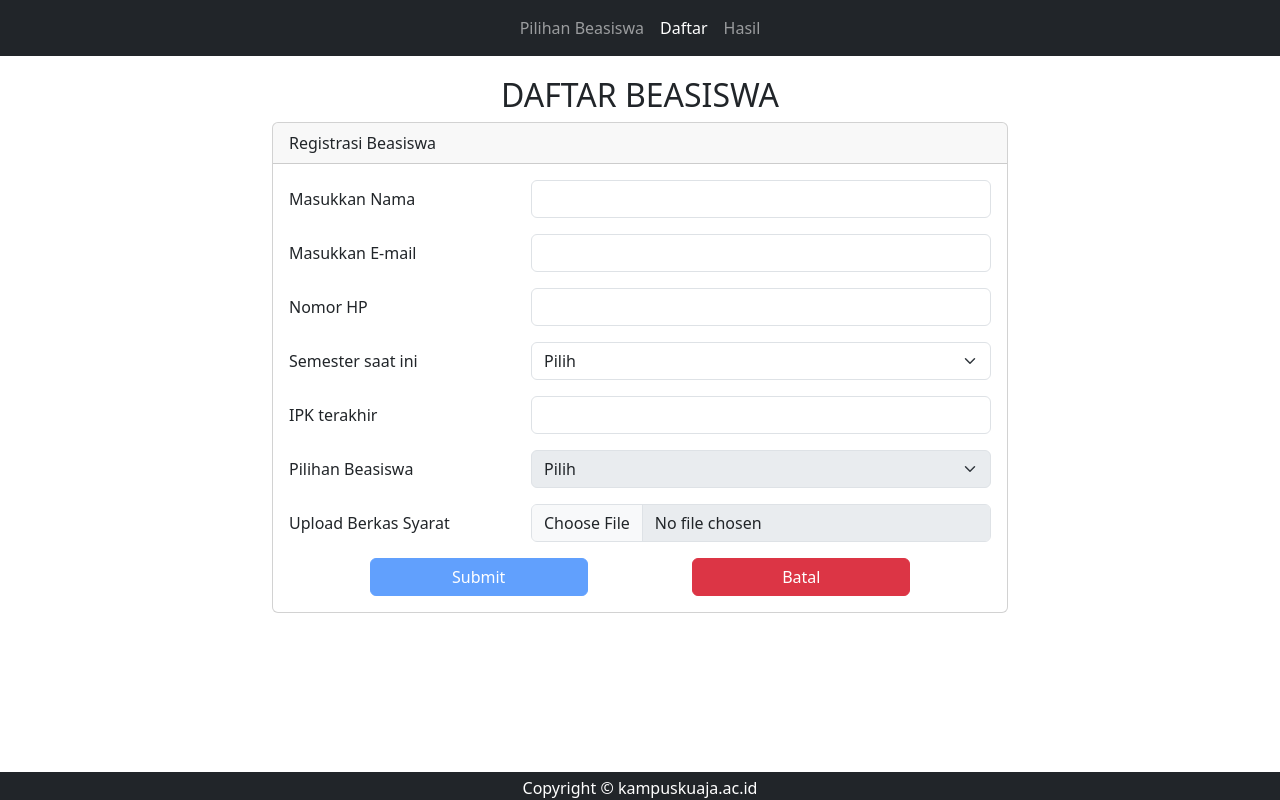
After one commit to 2ntng/jwp, a PHP site: page /page/latihan_ujikom/daftar.php in a window 1280 px wide. The commit adds this page. Run offline with PHP 8.4, Linux system fonts and the light colour scheme; data comes from the database, SQL or seed files in the repository; both versions use the stored data as it was after the commit.

Commit message:
Penambahan halaman latihan-ujikom

```diff
--- a/public/page/day1/index.php
+++ b/public/page/day1/index.php
@@ -8,6 +8,11 @@
 <body>
   <form action="./hasil.php" method="POST">
     <input type="number" name="a1">
+    <select name="cara" id="cara">
+      <option value="1">Cara 1</option>
+      <option value="2">Cara 2</option>
+      <option value="3">Cara 3</option>
+    </select>
     <button type="submit">Submit</button>
   </form>
 </body>
--- /dev/null
+++ b/public/page/latihan_ujikom/ajax/get_ipk.php
@@ -0,0 +1,5 @@
+<?php
+require '../config/database.php';
+require '../function/database.php';
+
+echo GetIpk($conn, $_GET['email'], $_GET['semester']);
--- /dev/null
+++ b/public/page/latihan_ujikom/ajax/get_npm.php
@@ -0,0 +1,5 @@
+<?php
+require '../config/database.php';
+require '../function/database.php';
+
+echo GetNpm($conn, $_GET['email']);
--- /dev/null
+++ b/public/page/latihan_ujikom/config/database.php
@@ -0,0 +1,16 @@
+<?php
+  $servername = "localhost";
+  $username = "root";
+  $password = "";
+  $dbname = "kampuskuaja";
+
+  // Create connection
+  $conn = mysqli_connect($servername, $username, $password, $dbname);
+
+  // Check connection
+  if (!$conn) {
+    // header("Location: error.html");
+    die("Connection failed: " . mysqli_connect_error());
+  }
+  // echo "Connected successfully";
+?>
--- /dev/null
+++ b/public/page/latihan_ujikom/daftar.php
@@ -0,0 +1,107 @@
+<?php require 'layout/header.php'; ?>
+<?php require 'layout/navbar.php'; ?>
+<?php require 'config/database.php'; ?>
+<?php require 'function/database.php'; ?>
+
+
+<?php
+$beasiswas = GetDataBeasiswa($conn);
+$semesters = [1,2,3,4,5,6,7,8];
+?>
+
+<body>
+  <div class="my-1"><br></div>
+  <div class="container-md my-5">
+    <div class="row justify-content-center">
+      <div class="col-md-8 text-center">
+        <h2>DAFTAR BEASISWA</h2>
+      </div>
+    </div>
+    <div class="row justify-content-center">
+      <div class="col-md-8">
+        <div class="card">
+          <div class="card-header">
+            Registrasi Beasiswa
+          </div>
+          <div class="card-body">
+            <form method="POST" action="./hasil.php">
+
+              <input type="text" id="npm" name="npm" hidden>
+
+              <div class="row mb-3">
+                <label for="nama" class="col-sm-4 col-form-label">Masukkan Nama</label>
+                <div class="col-sm-8">
+                  <input type="text" class="form-control" id="nama" name="nama">
+                </div>
+              </div>
+
+              <div class="row mb-3">
+                <label for="email" class="col-sm-4 col-form-label">Masukkan E-mail</label>
+                <div class="col-sm-8">
+                  <input type="email" class="form-control" id="email" name="email" onchange="UpdateNpm()">
+                </div>
+              </div>
+
+              <div class="row mb-3">
+                <label for="no_hp" class="col-sm-4 col-form-label">Nomor HP</label>
+                <div class="col-sm-8">
+                  <input type="text" class="form-control" id="no_hp" name="no_hp">
+                </div>
+              </div>
+
+              <div class="row mb-3">
+                <label for="semester" class="col-sm-4 col-form-label">Semester saat ini</label>
+                <div class="col-sm-8">
+                  <select class="form-select form-select" id="semester" name="semester" onchange="UpdateIpk()">
+                    <option value="0" selected>Pilih</option>
+                    <?php foreach ($semesters as $semester) : ?>
+                      <option value="<?= $semester ?>"><?= $semester ?></option>
+                    <?php endforeach; ?>
+                  </select>
+                </div>
+              </div>
+
+              <div class="row mb-3">
+                <label for="ipk_terakhir" class="col-sm-4 col-form-label">IPK terakhir</label>
+                <div class="col-sm-8">
+                  <input type="text" class="form-control" id="ipk_terakhir" name="ipk_terakhir" readonly>
+                </div>
+              </div>
+
+              <div class="row mb-3">
+                <label for="beasiswa" class="col-sm-4 col-form-label">Pilihan Beasiswa</label>
+                <div class="col-sm-8">
+                  <select class="form-select form-select" id="beasiswa" name="beasiswa" disabled>
+                    <option selected>Pilih</option>
+                    <?php foreach ($beasiswas as $beasiswa) : ?>
+                      <option value="<?= $beasiswa['id_beasiswa'] ?>"><?= $beasiswa['nama'] ?></option>
+                    <?php endforeach; ?>
+                  </select>
+                </div>
+              </div>
+
+              <div class="row mb-3">
+                <label for="berkas" class="col-sm-4 col-form-label">Upload Berkas Syarat</label>
+                <div class="col-sm-8">
+                  <input class="form-control" type="file" id="berkas" disabled>
+                </div>
+              </div>
+
+              <div class="row justify-content-evenly">
+                <div class="col-4 d-grid">
+                  <button type="submit" id="btnSubmit" class="btn btn-block btn-primary align-self-center" disabled>Submit</button>
+                </div>
+                <div class="col-4 d-grid">
+                  <button type="button" class="btn btn-block btn-danger align-self-center">Batal</button>
+                </div>
+              </div>
+            </form>
+          </div>
+        </div>
+      </div>
+    </div>
+  </div>
+  <div class="my-1"><br></div>
+
+  <script src=".\function\daftar.js"></script>
+<?php require 'layout/footer.php'; ?>
--- /dev/null
+++ b/public/page/latihan_ujikom/function/daftar.js
@@ -0,0 +1,32 @@
+function UpdateNpm() {
+  let email = document.getElementById('email').value;
+
+  const xhttp = new XMLHttpRequest();
+  xhttp.onload = function () {
+    document.getElementById("npm").value = this.responseText;
+  };
+  xhttp.open("GET", "ajax/get_npm.php?email=" + email);
+  xhttp.send();
+}
+
+
+function UpdateIpk() {
+  let email = document.getElementById('email').value;
+  let semester = document.getElementById('semester').value;
+
+  const xhttp = new XMLHttpRequest();
+  xhttp.onload = function () {
+    document.getElementById("ipk_terakhir").value = this.responseText;
+    if (this.responseText != "IPK tidak ditemukan") {
+      document.getElementById("beasiswa").disabled = false;
+      document.getElementById("berkas").disabled = false;
+      document.getElementById("btnSubmit").disabled = false;
+    } else {
+      document.getElementById("beasiswa").disabled = true;
+      document.getElementById("berkas").disabled = true;
+      document.getElementById("btnSubmit").disabled = true;
+    }
+  };
+  xhttp.open("GET", "ajax/get_ipk.php?email=" + email + "&semester=" + semester);
+  xhttp.send();
+}
--- /dev/null
+++ b/public/page/latihan_ujikom/function/database.php
@@ -0,0 +1,48 @@
+<?php
+// require $conn as database connection
+
+
+function GetDataBeasiswa($conn)
+{
+  $sql = "SELECT id_beasiswa, nama, deskripsi, logo FROM tb_beasiswa";
+  return mysqli_fetch_all($conn->query($sql), MYSQLI_ASSOC);
+}
+
+function GetDataRegistrasi($conn)
+{
+  $sql = "SELECT R.nama_lengkap , email, no_hp, semester, ipk,
+                 B.nama AS beasiswa, status_ajuan
+          FROM tb_registrasi R
+          LEFT JOIN tb_mahasiswa M ON R.npm = M.npm
+          LEFT JOIN tb_beasiswa B ON B.id_beasiswa = R.id_beasiswa";
+  return mysqli_fetch_all($conn->query($sql), MYSQLI_ASSOC);
+}
+
+function GetNpm($conn, $email)
+{
+  $sql = "SELECT npm FROM tb_mahasiswa
+          WHERE email = '" . $email . "'";
+  if (mysqli_fetch_assoc($conn->query($sql))) {
+    return mysqli_fetch_assoc($conn->query($sql))['npm'];
+  }
+}
+
+function GetIpk($conn, $email, $semester)
+{
+  $sql = "SELECT ipk FROM tb_ipk I
+          LEFT JOIN tb_mahasiswa M ON I.npm = M.npm
+          WHERE M.email = '" . $email . "' AND I.semester = " . $semester;
+  if (mysqli_fetch_assoc($conn->query($sql))) {
+    return mysqli_fetch_assoc($conn->query($sql))['ipk'];
+  } else {
+    return "IPK tidak ditemukan";
+  }
+}
+
+
+function InsertDataRegistrasi($conn, $npm, $id_beasiswa, $nama_lengkap, $no_hp, $semester, $ipk)
+{
+  $sql = "INSERT INTO tb_registrasi (npm, id_beasiswa, nama_lengkap, no_hp, semester, ipk, status_ajuan)
+      VALUES ('{$npm}', $id_beasiswa, '{$nama_lengkap}', '{$no_hp}', {$semester}, {$ipk}, 'Belum diverifikasi')";
+  $conn->query($sql);
+}
--- /dev/null
+++ b/public/page/latihan_ujikom/layout/footer.php
@@ -0,0 +1,11 @@
+    <div id="contact" class="container-block bg-dark text-white mt-5 pt-1 text-center fixed-bottom">
+      Copyright © kampuskuaja.ac.id
+    </div>
+
+    <!-- boostrap js -->
+    <script src="https://cdn.jsdelivr.net/npm/bootstrap@5.3.1/dist/js/bootstrap.bundle.min.js" integrity="sha384-HwwvtgBNo3bZJJLYd8oVXjrBZt8cqVSpeBNS5n7C8IVInixGAoxmnlMuBnhbgrkm" crossorigin="anonymous"></script>
+
+
+  </body>
+
+</html>
--- /dev/null
+++ b/public/page/latihan_ujikom/layout/header.php
@@ -0,0 +1,11 @@
+<!DOCTYPE html>
+<html lang="en">
+
+<head>
+  <meta charset="utf-8">
+  <meta name="viewport" content="width=device-width, initial-scale=1">
+  <title>Pilihan Beasiswa</title>
+  <link href="https://cdn.jsdelivr.net/npm/bootstrap@5.3.1/dist/css/bootstrap.min.css" rel="stylesheet" integrity="sha384-4bw+/aepP/YC94hEpVNVgiZdgIC5+VKNBQNGCHeKRQN+PtmoHDEXuppvnDJzQIu9" crossorigin="anonymous">
+  <!-- <link rel="stylesheet" type="text/css" href="./assets/css/style.css" /> -->
+  <!-- <script src="https://kit.fontawesome.com/c8e4d183c2.js" crossorigin="anonymous"></script> -->
+</head>
--- /dev/null
+++ b/public/page/latihan_ujikom/layout/navbar.php
@@ -0,0 +1,25 @@
+<?php
+// Get URI
+$page = substr($_SERVER["SCRIPT_NAME"],strrpos($_SERVER["SCRIPT_NAME"],"/")+1);
+?>
+<!-- navigation -->
+<nav class="navbar navbar-expand-lg navbar-dark bg-dark fixed-top">
+    <div class="container-fluid">
+        <button class="navbar-toggler" type="button" data-bs-toggle="collapse" data-bs-target="#navbarNav" aria-controls="navbarNav" aria-expanded="false" aria-label="Toggle navigation">
+            <span class="navbar-toggler-icon"></span>
+        </button>
+        <div class="collapse navbar-collapse justify-content-center" id="navbarNav">
+            <ul class="navbar-nav">
+                <li class="nav-item">
+                    <a class="nav-link <?= $page == 'index.php' ? 'active' : '' ; ?>" href="./">Pilihan Beasiswa</a>
+                </li>
+                <li class="nav-item">
+                    <a class="nav-link <?= $page == 'daftar.php' ? 'active' : '' ; ?>" href="./daftar.php">Daftar</a>
+                </li>
+                <li class="nav-item">
+                    <a class="nav-link <?= $page == 'hasil.php' ? 'active' : '' ; ?>" href="./hasil.php">Hasil</a>
+                </li>
+            </ul>
+        </div>
+    </div>
+</nav>
```
Also changed, not shown: public/page/day1/functions.php (added, +26 -0 lines), public/page/day1/hasil.php (+38 -38 lines), public/page/day6/functions.php (added, +13 -0 lines), public/page/day6/index.php (added, +50 -0 lines), public/page/latihan_ujikom/hasil.php (added, +74 -0 lines), public/page/latihan_ujikom/index.php (added, +52 -0 lines), public/page/latihan_ujikom/kampuskuaja.sql (added, +183 -0 lines), README.md.
